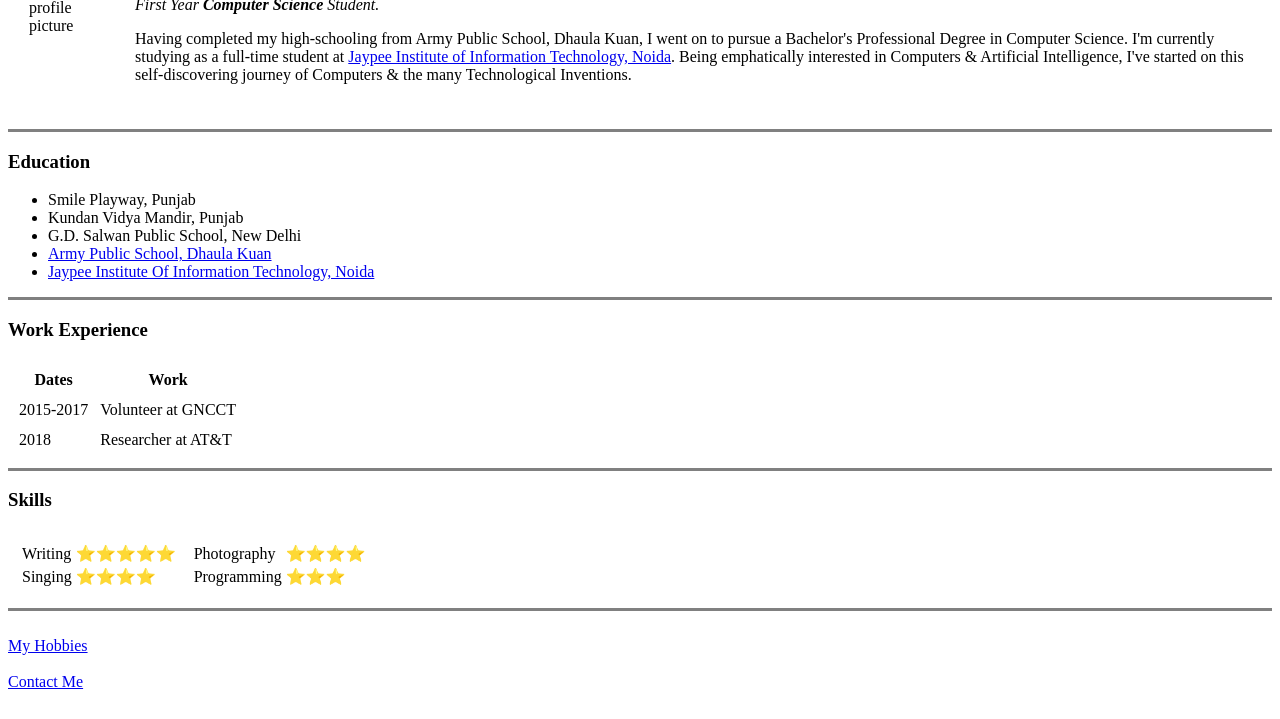
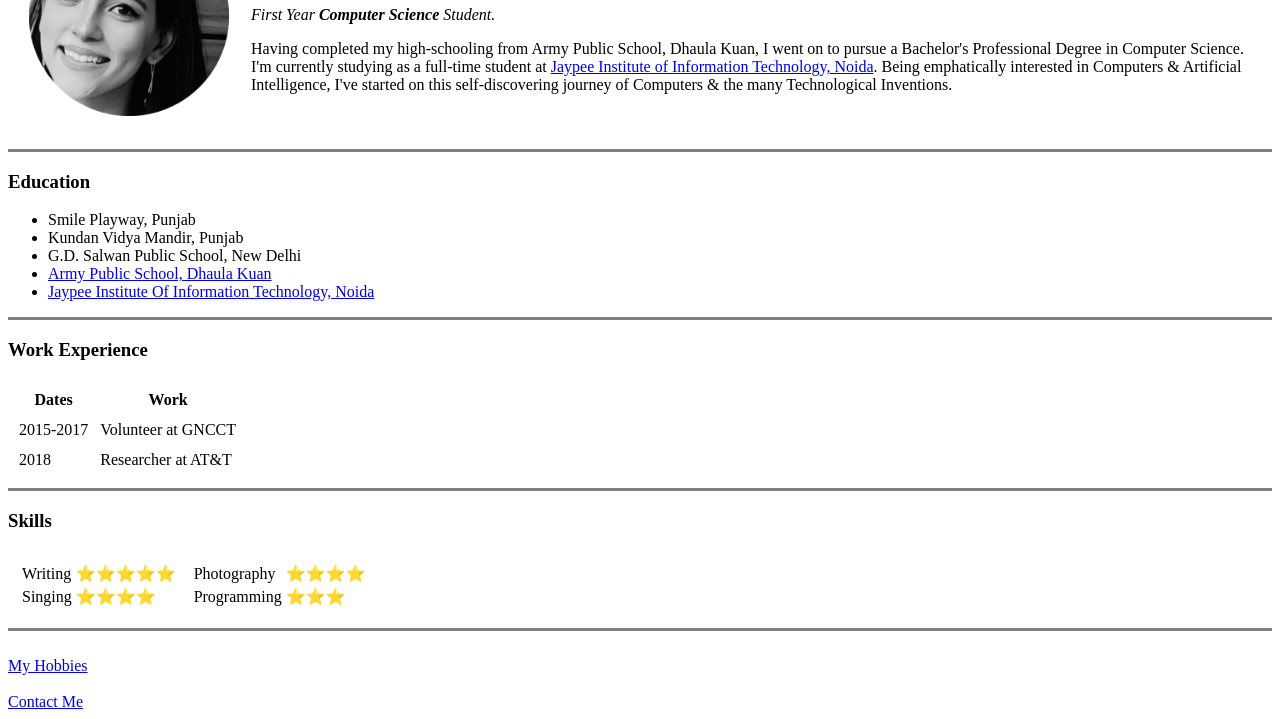
Before and after one commit to Jess1343/cv, a plain HTML site: page index.html in a window 1280 px wide. Shown: the part 113-832 px from the top of the page. Drawn offline with Linux system fonts and the light colour scheme.

Commit message:
Update index.html

```diff
--- a/index.html
+++ b/index.html
@@ -9,7 +9,7 @@
 <body>
   <table cellspacing="20">
     <tr>
-      <td><img src="images/jessy-modified.png" alt="Jessy profile picture" width="200px" height="200px"></td>
+      <td><img src="jessy-modified.png" alt="Jessy profile picture" width="200px" height="200px"></td>
       <td><h1>Jessy Kaur</h1>
       <p><em>First Year <strong>Computer Science</strong> Student.</em></p>
       <p>Having completed my high-schooling from Army Public School, Dhaula Kuan, I went on to pursue a Bachelor's Professional Degree in Computer Science. I'm currently studying as a full-time student at <a href="https://www.jiit.ac.in/">Jaypee Institute of Information Technology, Noida</a>. Being emphatically interested in Computers & Artificial Intelligence, I've started on this self-discovering journey of Computers & the many Technological Inventions. </p></td>
```
